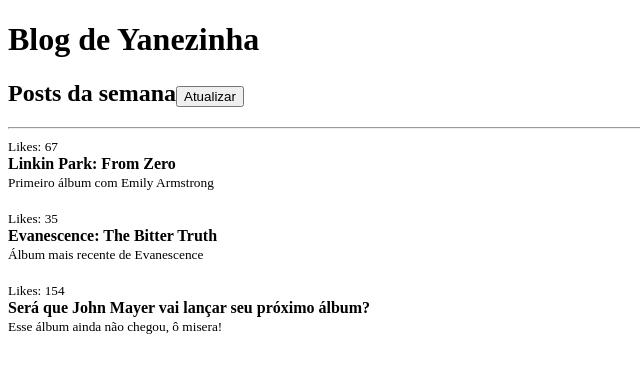
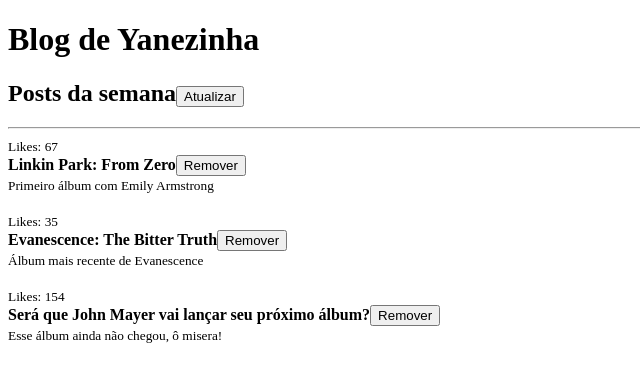
Before and after one commit to yanew/react-fundamentos, a React app: page / in a window 1280 px wide. Shown: the top 382 px of the page, without its empty margins (0-640 px from the left). Built offline with nearby package versions, Linux system fonts and the light colour scheme.

Commit message:
Aula Fundamentos do React - Funções de Callback via Props

```diff
--- a/src/App.js
+++ b/src/App.js
@@ -43,6 +43,12 @@
         //setPosts([]);
     }
 
+    function handleRemovePost(postId){
+        setPosts((prevState) => (
+            prevState.filter(post => post.id !== postId)
+        ));
+    }
+
     return (
         <>
 
@@ -59,8 +65,10 @@
                 posts.map(post => (
                     <Post
                         key = {post.id}
+                        id = {post.id}
                         titulo = {post.titulo}
                         likes = {post.likes}
+                        onRemove={handleRemovePost}
                         subtitulo = {{
                             conteudo: post.conteudo
                         }}
--- a/src/Post.js
+++ b/src/Post.js
@@ -6,7 +6,9 @@
         <>
             <article>
                 <small>Likes: {props.likes}</small><br />
-                <strong>{props.titulo}</strong><br/>
+                <strong>{props.titulo}</strong>
+                <button onClick={() => props.onRemove(props.id)}>Remover</button>
+                <br/>
                 <small>{props.subtitulo.conteudo}</small>
             </article>
             <br/>
@@ -17,6 +19,8 @@
 Post.PropTypes = {
     titulo: PropTypes.string.isRequired,
     likes: PropTypes.number.isRequired,
+    onRemove: PropTypes.func.isRequired,
+    id: PropTypes.number.isRequired,
     subtitulo: PropTypes.shape({
         conteudo: PropTypes.string.isRequired,
     }).isRequired,
```
